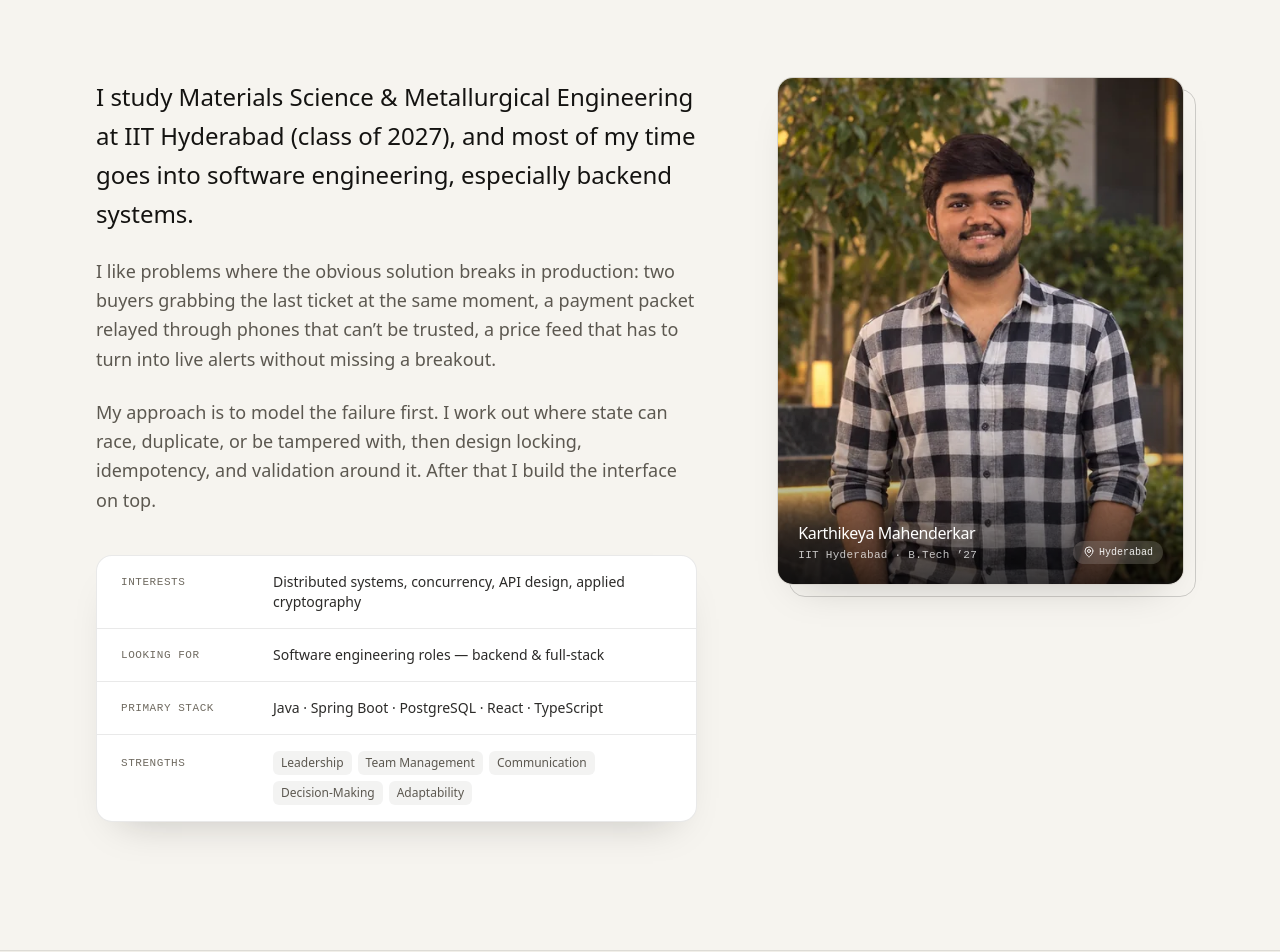
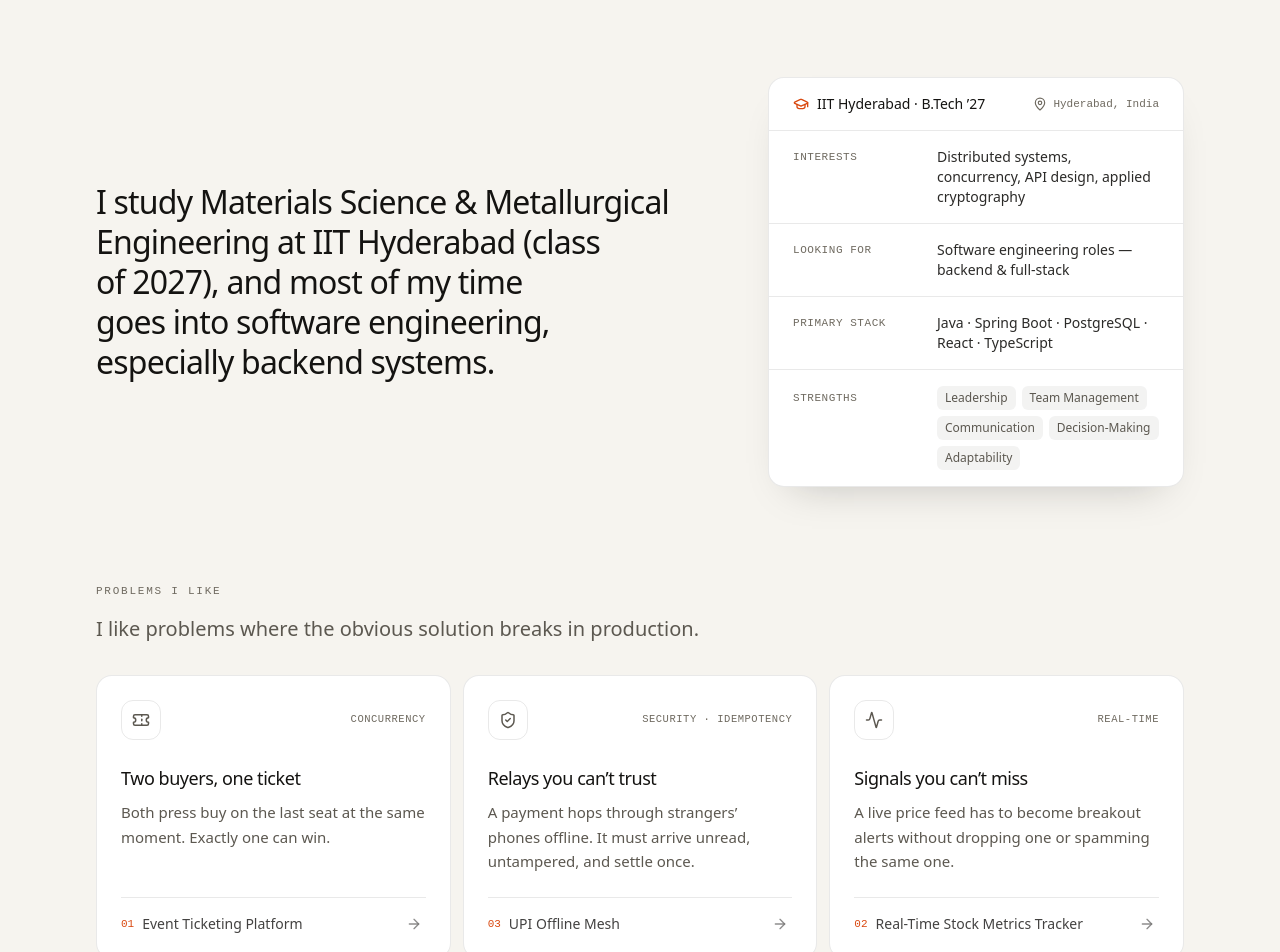
Before and after one commit to karthikeya-mahenderkar/portfolio, a React (Vite) app: page / in a window 1280 px wide. Shown: the part 1100-2052 px from the top of the page. Built offline with nearby package versions, Linux system fonts and the light colour scheme.

Commit message:
About: remove photo, restructure into lead, problem cards and approach steps
- lead statement beside the quick-facts card
- "Problems I like" cards, each linking to the project that solves it
- "How I work" as three connected steps
- remove portrait images and photo data

```diff
--- a/src/data/profile.ts
+++ b/src/data/profile.ts
@@ -24,13 +24,6 @@ export const profile = {
   graduation: '2027',
   location: 'Hyderabad, India',
   email: 'karthikeyam1308@gmail.com',
-  photo: {
-    src: '/images/karthikeya-640.webp',
-    srcSet: '/images/karthikeya-480.webp 480w, /images/karthikeya-640.webp 640w',
-    width: 640,
-    height: 800,
-    alt: 'Portrait of Karthikeya Mahenderkar, smiling, wearing a black-and-white checked shirt',
-  },
   resumeUrl: '/Karthikeya-Mahenderkar-Resume.pdf',
   resumeFileName: 'Karthikeya-Mahenderkar-Resume.pdf',
   links: {
@@ -41,10 +34,37 @@ export const profile = {
 }
 
 export const about = {
-  paragraphs: [
-    'I study Materials Science & Metallurgical Engineering at IIT Hyderabad (class of 2027), and most of my time goes into software engineering, especially backend systems.',
-    'I like problems where the obvious solution breaks in production: two buyers grabbing the last ticket at the same moment, a payment packet relayed through phones that can’t be trusted, a price feed that has to turn into live alerts without missing a breakout.',
-    'My approach is to model the failure first. I work out where state can race, duplicate, or be tampered with, then design locking, idempotency, and validation around it. After that I build the interface on top.',
+  lead: 'I study Materials Science & Metallurgical Engineering at IIT Hyderabad (class of 2027), and most of my time goes into software engineering, especially backend systems.',
+  problemsIntro: 'I like problems where the obvious solution breaks in production.',
+  /** Each problem links to the project that solves it (project ids below). */
+  problems: [
+    {
+      title: 'Two buyers, one ticket',
+      text: 'Both press buy on the last seat at the same moment. Exactly one can win.',
+      tag: 'Concurrency',
+      icon: 'ticket',
+      projectId: 'event-ticketing',
+    },
+    {
+      title: 'Relays you can’t trust',
+      text: 'A payment hops through strangers’ phones offline. It must arrive unread, untampered, and settle once.',
+      tag: 'Security · Idempotency',
+      icon: 'shield',
+      projectId: 'upi-offline-mesh',
+    },
+    {
+      title: 'Signals you can’t miss',
+      text: 'A live price feed has to become breakout alerts without dropping one or spamming the same one.',
+      tag: 'Real-time',
+      icon: 'activity',
+      projectId: 'stock-metrics',
+    },
+  ] as const,
+  /** My approach, in the order I actually work. */
+  approach: [
+    { title: 'Model the failure', text: 'Find where state can race, duplicate, or be tampered with.' },
+    { title: 'Design the guarantee', text: 'Put locking, idempotency, and validation around it.' },
+    { title: 'Build on top', text: 'Only then build the API and the interface.' },
   ],
   focus: [
     { label: 'Interests', value: 'Distributed systems, concurrency, API design, applied cryptography' },
--- a/src/sections/About.tsx
+++ b/src/sections/About.tsx
@@ -1,86 +1,39 @@
-import { motion, useReducedMotion } from 'motion/react'
-import { MapPin } from 'lucide-react'
-import { about, profile, softSkills } from '@/data/profile'
+import { Activity, ArrowRight, GraduationCap, MapPin, ShieldCheck, Ticket, type LucideIcon } from 'lucide-react'
+import { about, profile, projects, softSkills } from '@/data/profile'
 import { Reveal } from '@/components/Reveal'
 import { SectionHeading } from '@/components/SectionHeading'
 
-function Portrait() {
-  const reduce = useReducedMotion()
-  const { photo } = profile
+const problemIcons: Record<(typeof about.problems)[number]['icon'], LucideIcon> = {
+  ticket: Ticket,
+  shield: ShieldCheck,
+  activity: Activity,
+}
+
+function SubHeading({ children }: { children: string }) {
+  return <h3 className="mb-6 font-mono text-[11px] tracking-[0.16em] text-subtle uppercase">{children}</h3>
+}
+
+function DetailsCard() {
   return (
-    <motion.figure
-      initial={{ opacity: 0, scale: reduce ? 1 : 0.96, y: reduce ? 0 : 24 }}
-      whileInView={{ opacity: 1, scale: 1, y: 0 }}
-      viewport={{ once: true, margin: '-60px' }}
-      transition={{ duration: 0.9, ease: [0.22, 1, 0.36, 1] }}
-      className="group relative mx-auto w-full max-w-sm md:max-w-none"
-    >
-      {/* offset frame behind the photo */}
-      <div aria-hidden="true" className="absolute inset-0 translate-x-3 translate-y-3 rounded-2xl border border-line-strong transition-transform duration-500 group-hover:translate-x-4 group-hover:translate-y-4" />
-      <div className="relative overflow-hidden rounded-2xl border border-line bg-sunk shadow-card">
-        <img
-          src={photo.src}
-          srcSet={photo.srcSet}
-          sizes="(min-width: 1024px) 400px, (min-width: 768px) 40vw, 384px"
-          width={photo.width}
-          height={photo.height}
-          alt={photo.alt}
-          loading="lazy"
-          decoding="async"
-          className="aspect-[4/5] w-full object-cover transition-transform duration-700 ease-out group-hover:scale-[1.03]"
-        />
-        <div aria-hidden="true" className="absolute inset-x-0 bottom-0 h-1/3 bg-gradient-to-t from-black/75 via-black/30 to-transparent" />
-        <figcaption className="absolute inset-x-0 bottom-0 flex items-end justify-between gap-4 p-5 text-white">
-          <span>
-            <span className="block text-base font-medium tracking-tight">{profile.name}</span>
-            <span className="mt-0.5 block font-mono text-[11px] tracking-wide text-white/75">
+    <div className="glow-border overflow-hidden rounded-2xl border border-line bg-elev shadow-card">
+      <div className="flex flex-wrap items-center justify-between gap-3 border-b border-line px-6 py-4">
+        <span className="inline-flex items-center gap-2 text-sm font-medium text-fg">
+          <GraduationCap className="size-4 text-accent" aria-hidden="true" />
           IIT Hyderabad · B.Tech ’{profile.graduation.slice(2)}
         </span>
+        <span className="inline-flex items-center gap-1.5 font-mono text-[11px] text-subtle">
+          <MapPin className="size-3.5" aria-hidden="true" />
+          {profile.location}
         </span>
-          <span className="inline-flex shrink-0 items-center gap-1 rounded-full bg-white/15 px-2.5 py-1 font-mono text-[10px] text-white/90 backdrop-blur-md">
-            <MapPin className="size-3" aria-hidden="true" />
-            Hyderabad
-          </span>
-        </figcaption>
       </div>
-    </motion.figure>
-  )
-}
-
-export function About() {
-  return (
-    <section id="about" aria-labelledby="about-title" className="relative py-24 md:py-32">
-      <div className="container-page">
-        <SectionHeading id="about-title" index="01" eyebrow="About" title="Model the failure first. Then build." />
-
-        <div className="grid gap-12 md:grid-cols-12 md:gap-14 lg:gap-20">
-          {/* Portrait: first on mobile, right-hand column (sticky) on larger screens */}
-          <div className="md:order-2 md:col-span-5">
-            <div className="md:sticky md:top-28">
-              <Portrait />
-            </div>
-          </div>
-
-          <div className="md:order-1 md:col-span-7">
-            <div className="space-y-6">
-              {about.paragraphs.map((p, i) => (
-                <Reveal key={i} delay={i * 0.08}>
-                  <p className={i === 0 ? 'text-xl leading-relaxed text-fg sm:text-2xl sm:leading-relaxed' : 'text-base leading-relaxed text-muted sm:text-lg'}>
-                    {p}
-                  </p>
-                </Reveal>
-              ))}
-            </div>
-
-            <Reveal delay={0.15} className="mt-10">
-              <dl className="divide-y divide-line overflow-hidden rounded-2xl border border-line bg-elev shadow-card">
+      <dl className="divide-y divide-line">
         {about.focus.map((f) => (
-                  <div key={f.label} className="grid gap-1 px-6 py-4 sm:grid-cols-[8.5rem_1fr] sm:gap-4">
+          <div key={f.label} className="grid gap-1 px-6 py-4 sm:grid-cols-[8rem_1fr] sm:gap-4">
             <dt className="font-mono text-[11px] tracking-wider text-subtle uppercase sm:pt-0.5">{f.label}</dt>
             <dd className="text-sm text-fg/90">{f.value}</dd>
           </div>
         ))}
-                <div className="grid gap-2 px-6 py-4 sm:grid-cols-[8.5rem_1fr] sm:gap-4">
+        <div className="grid gap-2 px-6 py-4 sm:grid-cols-[8rem_1fr] sm:gap-4">
           <dt className="font-mono text-[11px] tracking-wider text-subtle uppercase sm:pt-1">Strengths</dt>
           <dd className="flex flex-wrap gap-1.5">
             {softSkills.map((s) => (
@@ -91,8 +44,90 @@ export function About() {
           </dd>
         </div>
       </dl>
+    </div>
+  )
+}
+
+export function About() {
+  return (
+    <section id="about" aria-labelledby="about-title" className="relative py-24 md:py-32">
+      <div className="container-page">
+        <SectionHeading id="about-title" index="01" eyebrow="About" title="Model the failure first. Then build." />
+
+        {/* Lead + quick facts side by side */}
+        <div className="grid gap-10 lg:grid-cols-12 lg:items-center lg:gap-16">
+          <Reveal className="lg:col-span-7">
+            <p className="text-balance text-2xl leading-snug font-medium tracking-tight text-fg sm:text-[2rem] sm:leading-[1.25]">
+              {about.lead}
+            </p>
+          </Reveal>
+          <Reveal delay={0.12} className="lg:col-span-5">
+            <DetailsCard />
           </Reveal>
         </div>
+
+        {/* Problems I like: each card leads to the project that solves it */}
+        <div className="mt-20 md:mt-24">
+          <Reveal>
+            <SubHeading>Problems I like</SubHeading>
+            <p className="-mt-2 mb-8 max-w-2xl text-lg text-muted sm:text-xl">{about.problemsIntro}</p>
+          </Reveal>
+          <ul className="grid gap-3 md:grid-cols-3">
+            {about.problems.map((p, i) => {
+              const Icon = problemIcons[p.icon]
+              const project = projects.find((x) => x.id === p.projectId)
+              return (
+                <li key={p.title}>
+                  <Reveal delay={i * 0.08} className="h-full">
+                    <a
+                      href={`#${p.projectId}`}
+                      className="group glow-border flex h-full flex-col rounded-2xl border border-line bg-elev p-6 transition-all duration-300 hover:-translate-y-0.5 hover:border-line-strong hover:shadow-card"
+                    >
+                      <div className="mb-6 flex items-center justify-between gap-3">
+                        <span className="grid size-10 place-items-center rounded-xl border border-line text-muted transition-colors duration-300 group-hover:border-accent/40 group-hover:text-accent">
+                          <Icon className="size-[18px]" aria-hidden="true" />
+                        </span>
+                        <span className="font-mono text-[10.5px] tracking-wider text-subtle uppercase">{p.tag}</span>
+                      </div>
+                      <h4 className="text-lg font-medium tracking-tight">{p.title}</h4>
+                      <p className="mt-2 mb-6 text-[15px] leading-relaxed text-muted">{p.text}</p>
+                      <span className="mt-auto inline-flex items-center gap-2 border-t border-line pt-4 text-sm text-fg/80 transition-colors group-hover:text-accent">
+                        <span className="font-mono text-[11px] text-accent">{project?.index}</span>
+                        {project?.name}
+                        <ArrowRight
+                          className="ml-auto size-4 -translate-x-1 opacity-60 transition-all duration-300 group-hover:translate-x-0 group-hover:opacity-100"
+                          aria-hidden="true"
+                        />
+                      </span>
+                    </a>
+                  </Reveal>
+                </li>
+              )
+            })}
+          </ul>
+        </div>
+
+        {/* How I work: a real sequence, so numbered */}
+        <div className="mt-20 md:mt-24">
+          <Reveal>
+            <SubHeading>How I work</SubHeading>
+          </Reveal>
+          <ol className="relative grid gap-8 md:grid-cols-3 md:gap-6">
+            <span aria-hidden="true" className="absolute top-[18px] right-[calc(33.333%-34px)] left-[18px] hidden h-px bg-line-strong md:block" />
+            {about.approach.map((step, i) => (
+              <li key={step.title} className="relative">
+                <Reveal delay={i * 0.1} className="flex gap-4 md:block">
+                  <span className="relative z-10 grid size-9 shrink-0 place-items-center rounded-full border border-line-strong bg-bg font-mono text-xs text-accent">
+                    0{i + 1}
+                  </span>
+                  <div className="md:mt-5">
+                    <h4 className="text-lg font-medium tracking-tight">{step.title}</h4>
+                    <p className="mt-1.5 max-w-xs text-[15px] leading-relaxed text-muted">{step.text}</p>
+                  </div>
+                </Reveal>
+              </li>
+            ))}
+          </ol>
         </div>
       </div>
     </section>
```
Also changed, not shown: public/images/karthikeya-480.webp (deleted), public/images/karthikeya-640.webp (deleted). Lines whose indentation alone changed are shown as unchanged.
